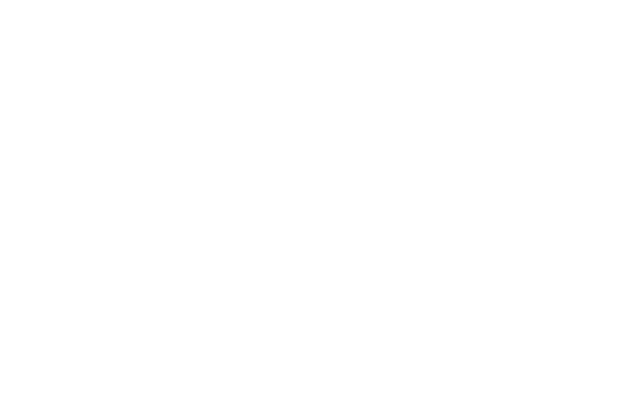
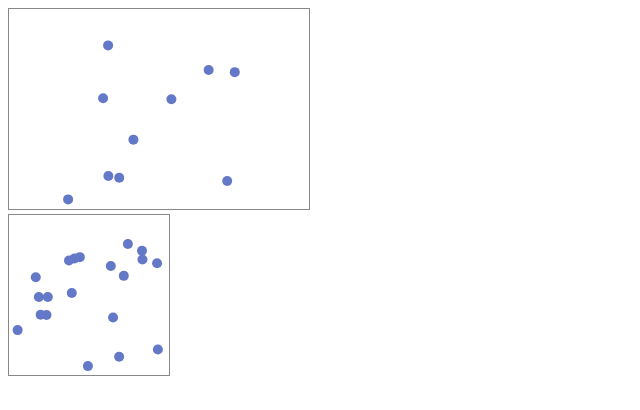
Before and after one commit to petercollingridge/atomic.js, a plain HTML site: page index.html in a window 1280 px wide. Shown: the whole page, without its empty margins (0-640 px from the left). Drawn offline with Linux system fonts and the light colour scheme.

Commit message:
Add function for drawing particles

```diff
--- a/index.html
+++ b/index.html
@@ -3,10 +3,16 @@
     <head>
         <meta charset="utf-8" />
         <meta name="viewport" content="width=device-width, initial-scale=1" />
+        <style>
+            canvas {
+                border: 1px solid #888;
+            }
+        </style>
     </head>
 
     <body>
         <div id="world-1"></div>
+        <div id="world-2"></div>
 
         <script src="js/atomic.js"></script>
         <script src="js/examples.js"></script>
--- a/js/atomic.js
+++ b/js/atomic.js
@@ -22,12 +22,25 @@ var Atomic = (function () {
 
     function makeWorld(id, width, height) {
         var parent = document.getElementById(id);
+        if (!parent) {
+            throw new Error('Canvas ' + id + ' not found');
+        }
+
         var canvas = document.createElement('canvas');
+        var ctx = canvas.getContext('2d');
+
         canvas.width = width;
         canvas.height = height;
         parent.appendChild(canvas);
 
         var particles = [];
+        var nParticles = 0;
+
+        // Default config
+        var config = {
+            particleFill: 'rgb(100, 120, 200)',
+            particleR: 5,
+        }
 
         function addParticles(n) {
             for (var i = 0; i < n; i++) {
@@ -35,11 +48,25 @@ var Atomic = (function () {
                 var y = height * random();
                 particles.push(getParticle(x, y));
             }
+            nParticles += n;
         };
+
+        function draw() {
+            ctx.clearRect(0, 0, canvas.width, canvas.height);
+            ctx.fillStyle = config.particleFill;
+
+            for (var i = 0; i < nParticles; i++) {
+                ctx.beginPath();
+                ctx.arc(particles[i].x, particles[i].y, config.particleR, 0, TAU, true);
+
+                ctx.fill();
+            }
+        }
 
         return {
             particles: particles,
             addParticles: addParticles,
+            draw: draw,
         };
     }
 
--- a/js/examples.js
+++ b/js/examples.js
@@ -1,3 +1,7 @@
-var world = Atomic.makeWorld('world-1', 300, 200);
-world.addParticles(10);
-console.log(world);
+var world1 = Atomic.makeWorld('world-1', 300, 200);
+world1.addParticles(10);
+world1.draw();
+
+var world2 = Atomic.makeWorld('world-2', 160, 160);
+world2.addParticles(20);
+world2.draw();
```
